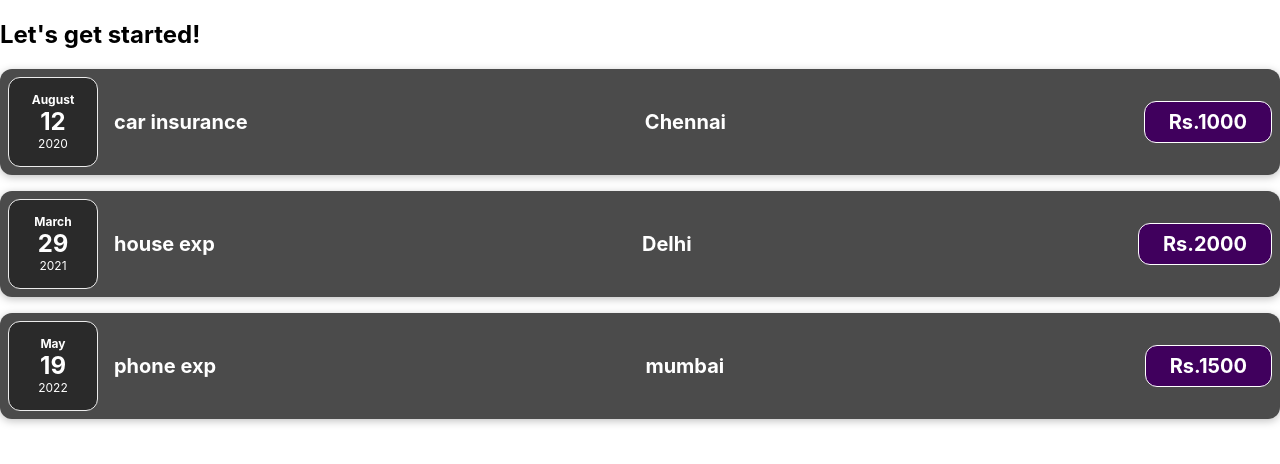
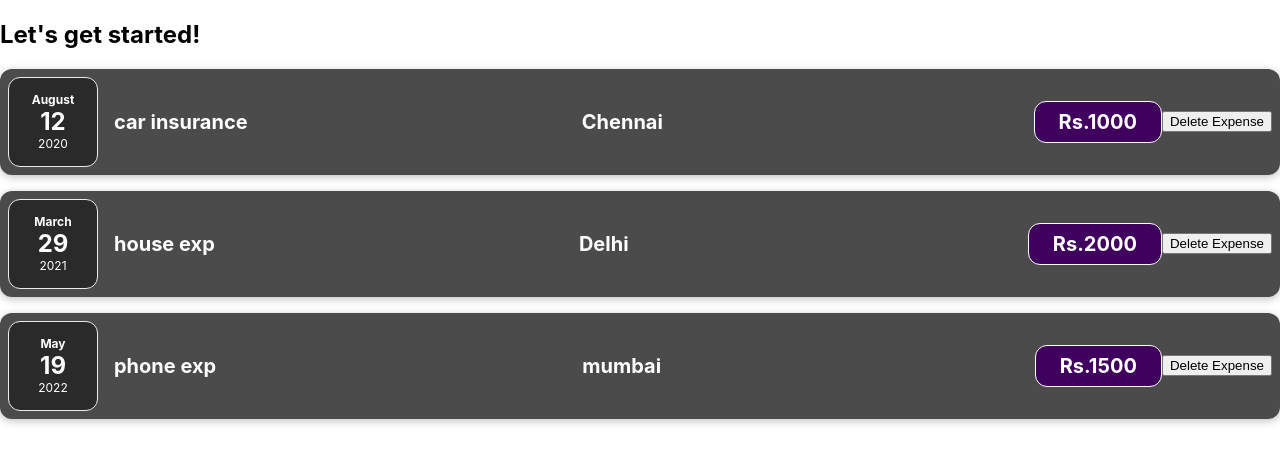
Before and after one commit to Kishore-1022/react, a React (Create React App) app in the folder krish/: page / in a window 1280 px wide. Shown: the top 464 px of the page. Built offline with nearby package versions, Linux system fonts and the light colour scheme.

Commit message:
delete button using add event

```diff
--- a/krish/src/App.js
+++ b/krish/src/App.js
@@ -1,7 +1,7 @@
 import ExpenseItems from "./components/ExpenseItems"
 
 
-function App() {
+const App=()=>{
   const expenses=[
     {
     id:1,
@@ -31,6 +31,7 @@ function App() {
       <h2>Let's get started!</h2>
       <div>{expenses.map(i=>(
          <ExpenseItems
+         id={i.id}
          title={i.title}
          amount={i.amount}
          date={i.date}
@@ -40,5 +41,4 @@ function App() {
     </div>
   );
 }
-
 export default App;
--- a/krish/src/components/ExpenseItems.js
+++ b/krish/src/components/ExpenseItems.js
@@ -2,17 +2,23 @@ import './ExpenseItems.css';
 import ExpenseDate from './ExpenseDate';
 import Cards from './Cards';
 
+
 const ExpenseItems=(props)=>{
+  function del(){
+    console.log("Deleted")
+  }
+
   return (
-    <Cards className='expense-item'>
+    <Cards className='expense-item' key={props.id}>
         <ExpenseDate date={props.date} />
          <div className='expense-item__description'>
            <h2> {props.title}</h2>
            <h2>{props.location}</h2>
+           <div className='expense-item__price'>Rs.{props.amount}</div>
          </div>
-         <div className='expense-item__price'>Rs.{props.amount}</div>
+         <button onClick={del}>Delete Expense</button>
+    </Cards>
 
-    </Cards>
   );
 }
 
```
